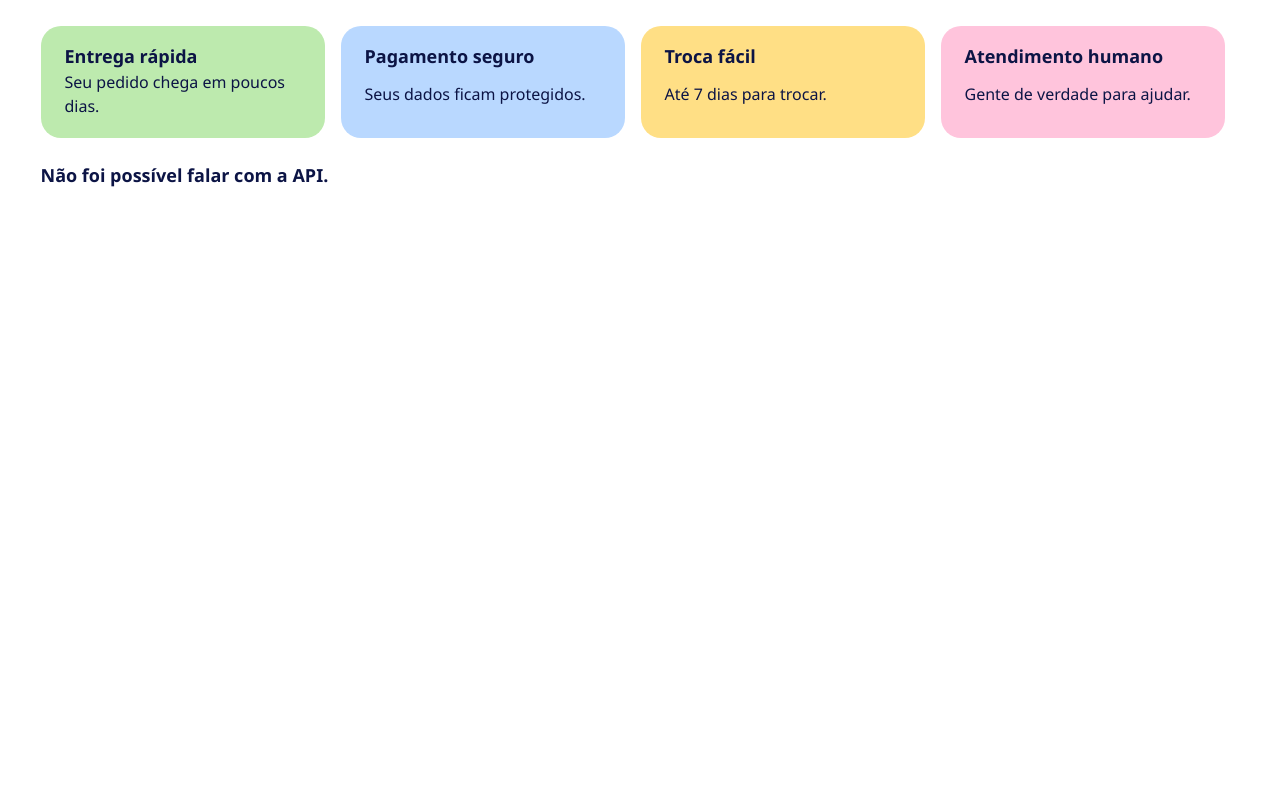
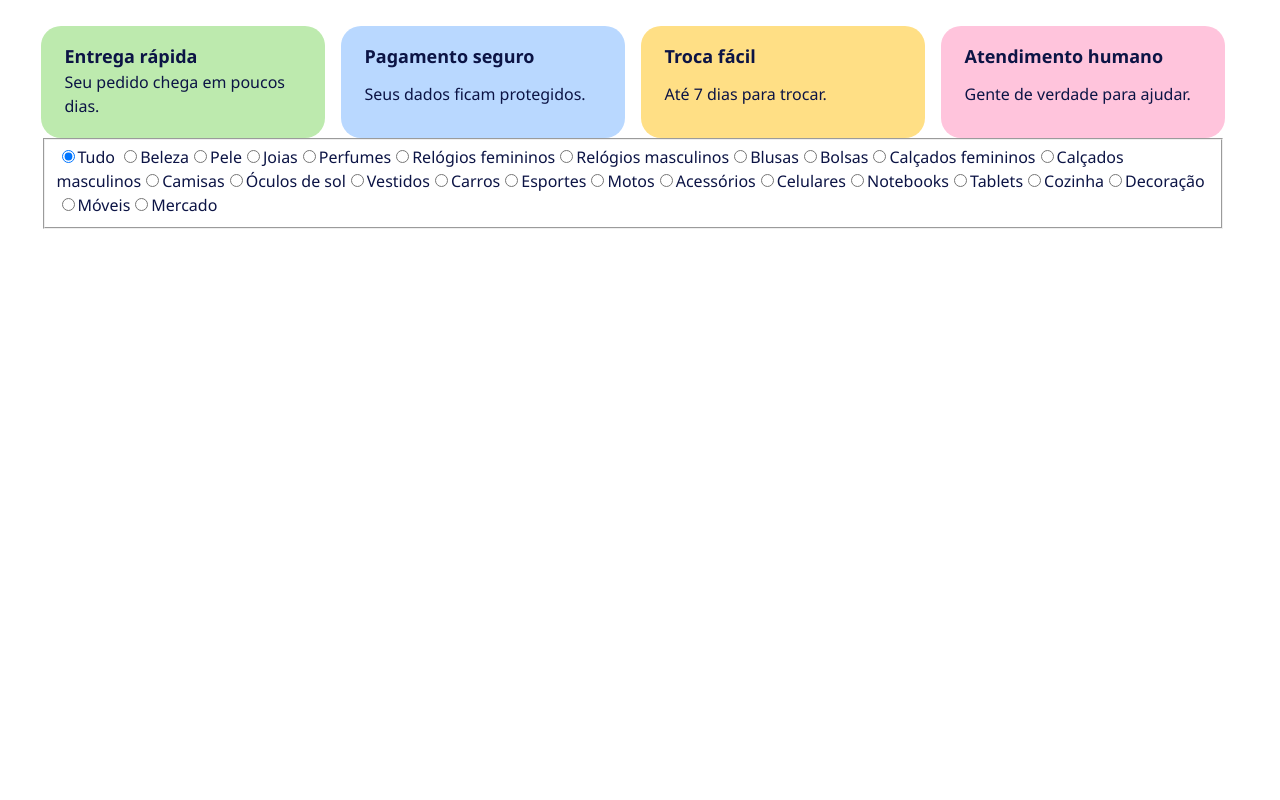
Before and after one commit to Guisantosss/ecomerce-senai-v2, a website: page index.html in a window 1280 px wide. Shown: the part 1000-1800 px from the top of the page. Drawn offline with Linux system fonts and the light colour scheme; no server answers; a web font is replaced by a local one.

Commit message:
feat: adiciona o filtro rápido por categoria

```diff
--- a/index.html
+++ b/index.html
@@ -99,6 +99,10 @@
   </section>
 
   <main id="produtos" class="largura">
+     <fieldset id="categorias" class="categorias">
+      <legend class="so-leitor">Categoria</legend>
+      <label class="categoria"><input id="cat-tudo" type="radio" name="categoria" value="" form="busca" checked><span>Tudo</span></label>
+    </fieldset>
     <p id="situacao" class="situacao" role="status"></p>
     <ul id="prateleira" class="prateleira"></ul>
 
@@ -149,6 +153,10 @@
     <div id="detalhes-corpo"></div>
   </dialog>
 
+  <template id="modelo-categoria">
+    <label class="categoria"><input type="radio" name="categoria" form="busca"><span></span></label>
+  </template>
+
   <template id="modelo-vazio"><li class="card-vazio"></li></template>
 
   <template id="modelo-card">
--- a/js/app.js
+++ b/js/app.js
@@ -62,7 +62,8 @@ function criarCard(produto) {
 async function consultar() {
   clearTimeout(espera);
   const sinal = novoPedido("lista");
-  const alvo = traduzir(campos.termo.value);
+  if (campos.termo.value.trim()) campos["cat-tudo"].checked = true;
+  const alvo = traduzir(campos.termo.value) || campos.categoria.value;
 
   vazio.hidden = true;
   falha.hidden = true;
@@ -126,4 +127,18 @@ document.addEventListener("click", ({ target }) => {
 
 $("button", falha).addEventListener("click", consultar);
 
-consultar();
+for (const [valor, { nome, cor }] of Object.entries(CATEGORIAS)) {
+  const opcao = clonar("#modelo-categoria");
+  const radio = $("input", opcao);
+  opcao.dataset.cor = cor;
+  radio.id = `cat-${valor}`;
+  radio.value = valor;
+  $("span", opcao).textContent = nome;
+  $("#categorias").append(opcao);
+}
+
+$("#categorias").addEventListener("click", ({ target }) => {
+  if (!target.matches("input")) return;
+  campos.termo.value = "";
+  consultar();
+});
```
